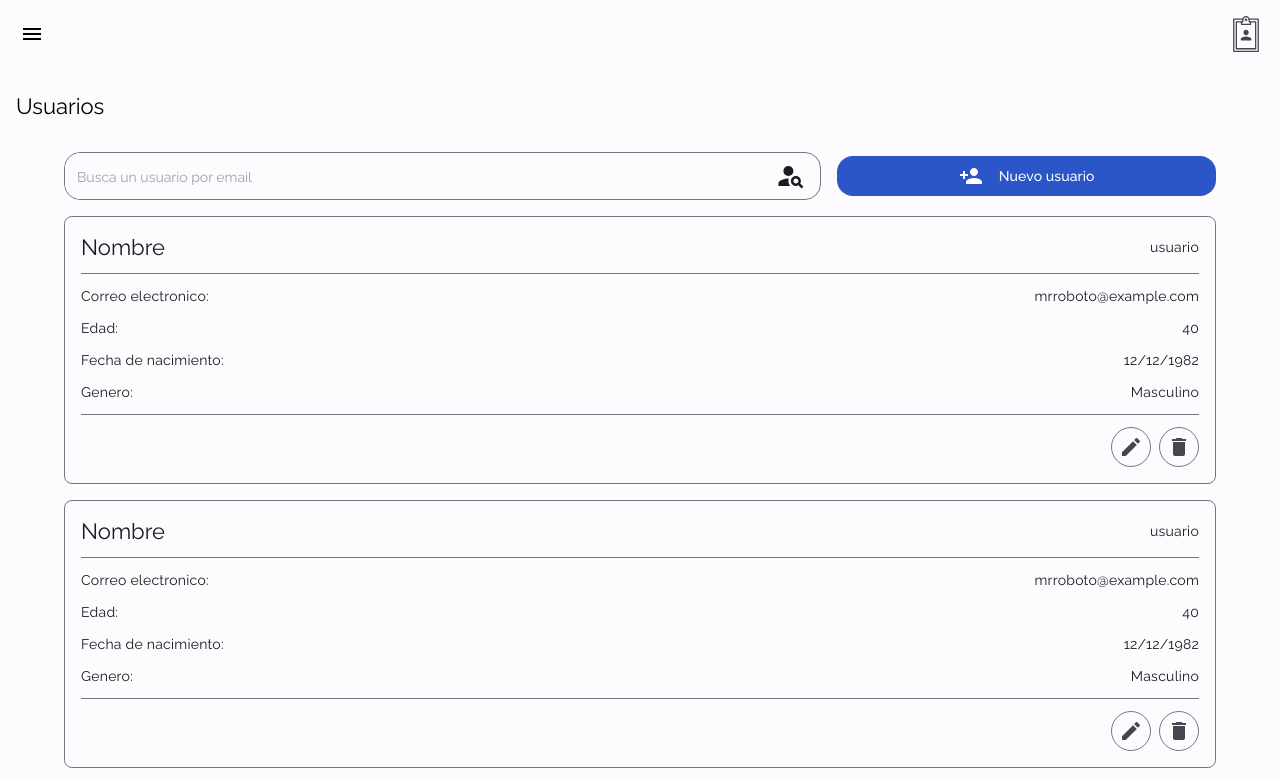
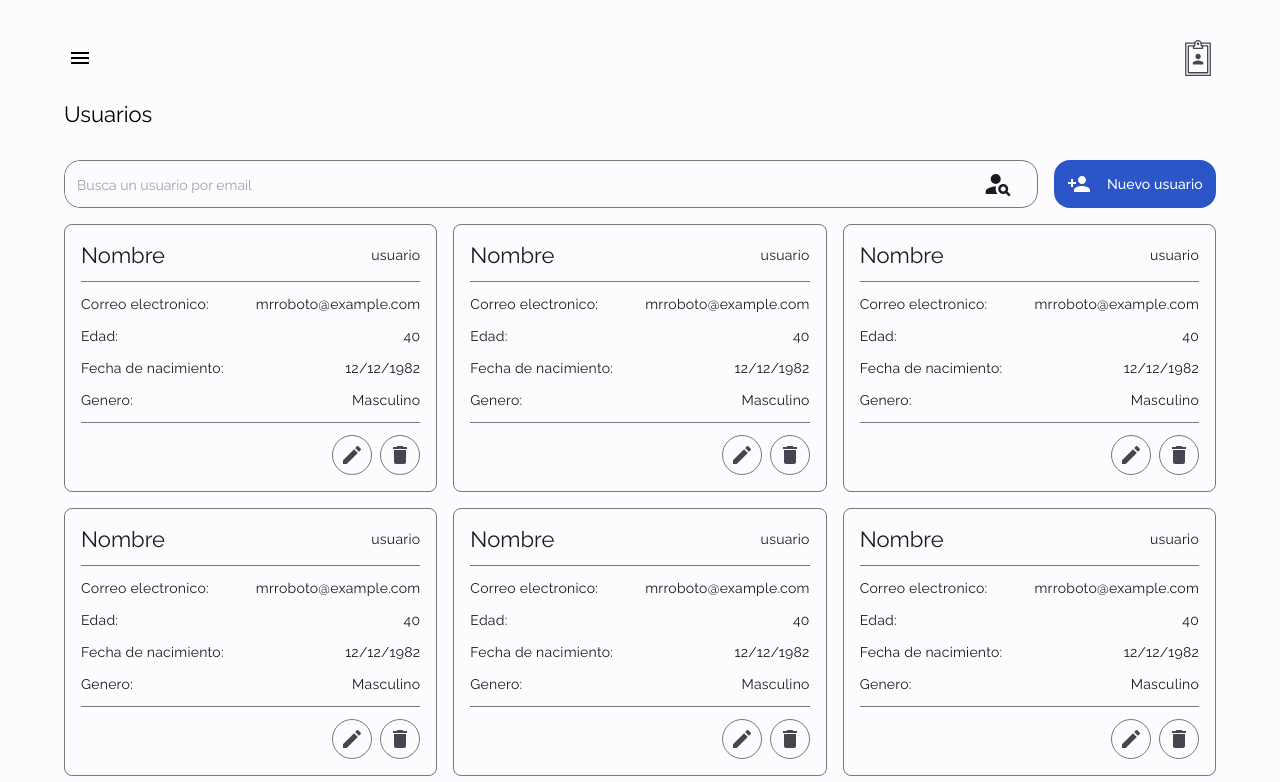
Before and after one commit to Rodrigo1619/Notimed, a Next.js app in the folder notimed-admin-web/: page /users in a window 1280 px wide. Shown: the top 782 px of the page. Built offline with nearby package versions, Linux system fonts and the light colour scheme.

Commit message:
feat: responsive for lg

```diff
--- a/notimed-admin-web/pages/users/index.tsx
+++ b/notimed-admin-web/pages/users/index.tsx
@@ -31,19 +31,21 @@ const Users: NextPage = () => {
                 <div className="w-full h-full px-4 mb-8 space-y-4 md:px-16">
                     <div className='space-y-4 md:flex md:flex-row md:items-center md:space-x-4'>
                         <SearchInput />
-                        <button className="w-full h-10 bg-primary rounded-2xl space-x-4
+                        <button className="w-full h-12 bg-primary rounded-2xl space-x-4
                             flex flex-row justify-center items-center text-onPrimary
-                            md:w-3/6">
-                            <MdPersonAdd size={24}/>
+                            md:w-3/6 lg:w-2/12">
+                            <MdPersonAdd size={24} />
                             <span className='labelLarge'> Nuevo usuario </span>
                         </button>
                     </div>
+                    <div className='space-y-4 lg:space-y-0 lg:grid lg:grid-cols-3 lg:gap-4'>
                         <UserCard />
                         <UserCard />
                         <UserCard />
                         <UserCard />
                         <UserCard />
                         <UserCard />
+                    </div>
 
                     <ReactPaginate
                         className='bg-primary flex flex-row
--- /dev/null
+++ b/notimed-admin-web/src/components/Dialogs/DeleteUserDialog.tsx
@@ -0,0 +1,11 @@
+import React, { FC } from "react";
+
+const DeleteUserDialog: FC = () => {
+    return(
+        <div>
+            <h1> Borrando usuario? </h1>
+        </div>
+    )
+}
+
+export default DeleteUserDialog;
--- a/notimed-admin-web/src/components/Navbar/index.tsx
+++ b/notimed-admin-web/src/components/Navbar/index.tsx
@@ -49,10 +49,12 @@ const Navbar: FC<NavbarProps> = ({ title, logo, isEnabled }) => {
                     </div>
                     <div className="border-t-[1px] border-outline mt-3">
                         <Link href="/">
-                            <a className="flex flex-row w-full space-x-3 items-center bg-error rounded-full
-                            pl-4 pr-6 py-4 mt-4 text-onError ">
-                                <MdLogout size={24} role="button" />
-                                <span className="labelLarge hover:bg-onErrorState-hover"> Cerrar sesión </span>
+                            <a className="flex flex-row w-full bg-error text-onError rounded-full mt-4">
+                                <div className="w-full h-full flex flex-row bg-error px-6 py-4 rounded-full
+                                justify-center space-x-3 items-center hover:bg-onErrorState-hover focus:bg-onErrorState-focus">
+                                    <MdLogout size={24} role="button" />
+                                    <span className="labelLarge "> Cerrar sesión </span>
+                                </div>
                             </a>
                         </Link>
                     </div>
@@ -63,17 +65,17 @@ const Navbar: FC<NavbarProps> = ({ title, logo, isEnabled }) => {
 
     function normalNavbar() {
         return (
-            <div className="transition-all flex flex-row justify-between items-center px-4 py-4 bg-surface md:flex-col">
-                <div className=" flex md:w-full md:flex-row md:justify-between md:items-center">
+            <div className="transition-all flex flex-row justify-between items-center px-4 py-4 bg-surface md:flex-col md:px-16 lg:px-16 ">
+                <div className=" flex md:w-full md:flex-row md:justify-between md:items-center md:py-6">
                     <MdMenu role="button" size={24} className="w-fit h-fit rounded-full p-1 hover:bg-onSurfaceState-hover focus:bg-onSurfaceState-focus" onClick={() => setIsActive(!isActive)} />
                     <div className="hidden md:block">
                         {logo}
                     </div>
                 </div>
-                <span className="text-titleLarge md:w-full md:text-left md:mt-10"> {title} </span>
+                <span className="text-titleLarge md:w-full md:text-left md:mt-10 lg:mt-0"> {title} </span>
                 <div className="md:hidden">
-                        {logo}
-                    </div>
+                    {logo}
+                </div>
             </div>
         )
     }
```
Lines whose indentation alone changed are shown as unchanged.
